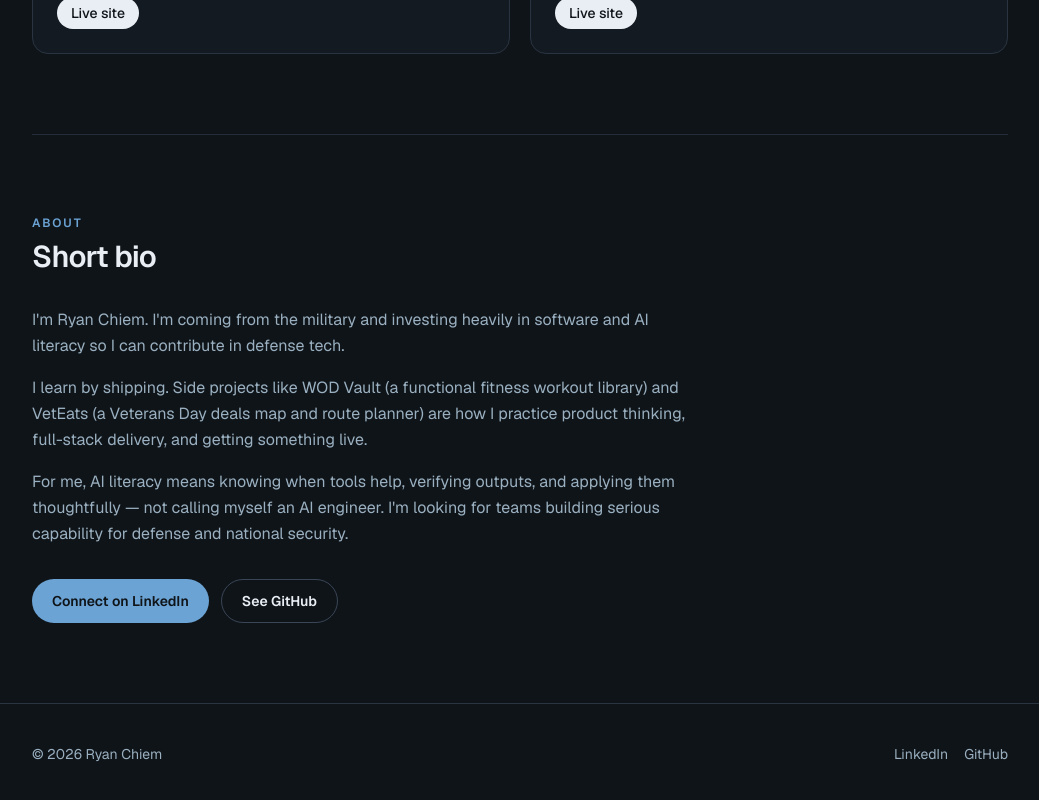
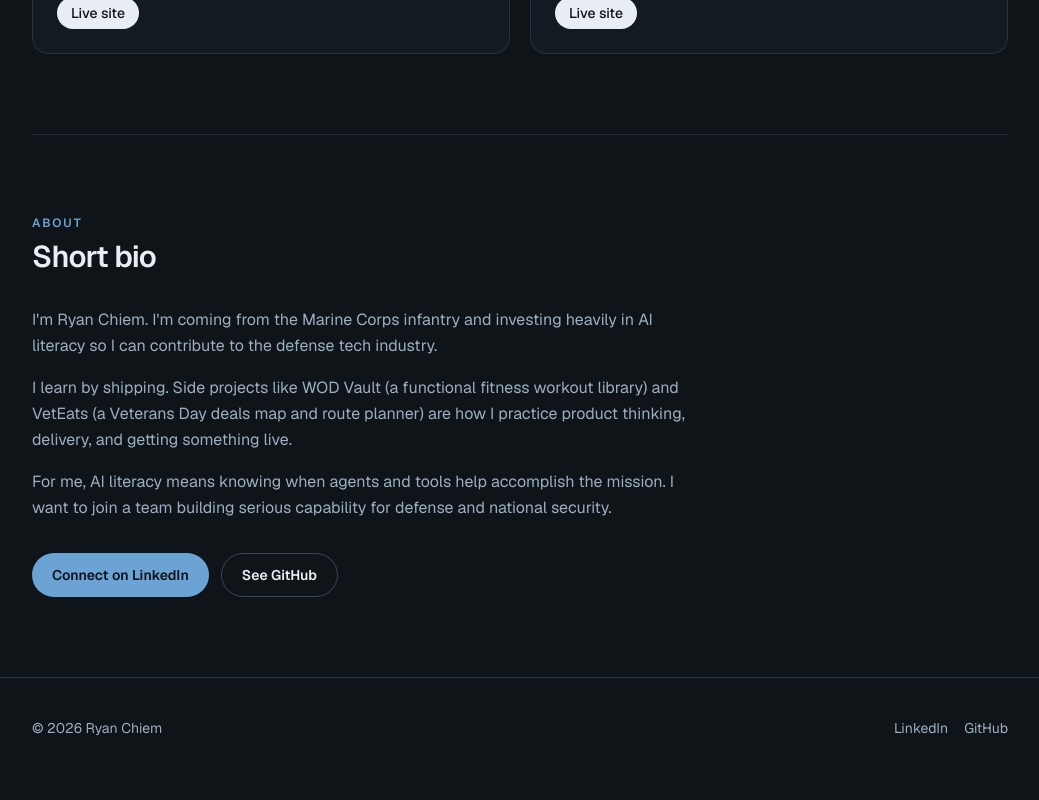
Before and after one commit to MadTekkers/portfolio, a Next.js app: page / in a window 1280 px wide. Shown: the part 1400-2200 px from the top of the page, without its empty margins (120-1159 px from the left). After the commit the page ends 2178 px from the top, so only its background shows below. Built offline with nearby package versions, Linux system fonts and the light colour scheme.

Commit message:
Update About bio and SEO description for Marine Corps infantry

```diff
--- a/src/content/site.ts
+++ b/src/content/site.ts
@@ -2,7 +2,7 @@ export const site = {
   name: "Ryan Chiem",
   title: "Ryan Chiem — Portfolio",
   description:
-    "Coming from the military. Building and shipping software side projects with strong AI literacy — focused on defense tech careers.",
+    "Marine Corps infantry veteran building software side projects and investing in AI literacy to contribute to defense tech.",
   url: "https://ryan-chiem.vercel.app",
   linkedIn: "https://www.linkedin.com/in/ryan-chiem",
   github: "https://github.com/MadTekkers",
@@ -11,8 +11,8 @@ export const site = {
   valueProp:
     "I spent 5 years in the Marine Corps infantry using any tools available to improve lethality and performance. Now, I take AI literacy seriously. I'm building software on the side and these are the projects I'm working on.",
   about: [
-    "I'm Ryan Chiem. I'm coming from the military and investing heavily in software and AI literacy so I can contribute in defense tech.",
-    "I learn by shipping. Side projects like WOD Vault (a functional fitness workout library) and VetEats (a Veterans Day deals map and route planner) are how I practice product thinking, full-stack delivery, and getting something live.",
-    "For me, AI literacy means knowing when tools help, verifying outputs, and applying them thoughtfully — not calling myself an AI engineer. I'm looking for teams building serious capability for defense and national security.",
+    "I'm Ryan Chiem. I'm coming from the Marine Corps infantry and investing heavily in AI literacy so I can contribute to the defense tech industry.",
+    "I learn by shipping. Side projects like WOD Vault (a functional fitness workout library) and VetEats (a Veterans Day deals map and route planner) are how I practice product thinking, delivery, and getting something live.",
+    "For me, AI literacy means knowing when agents and tools help accomplish the mission. I want to join a team building serious capability for defense and national security.",
   ],
 } as const;
```
